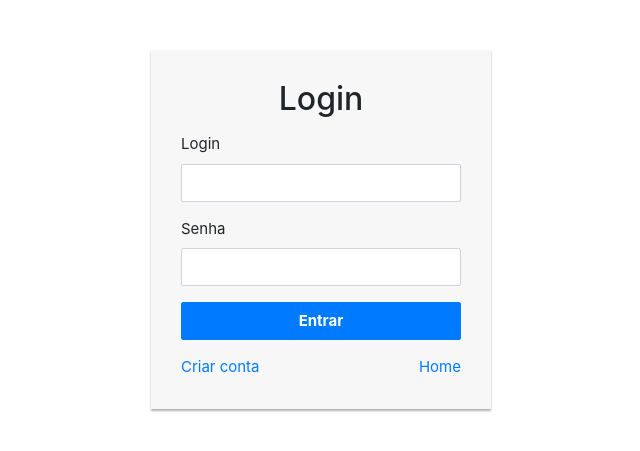
After one commit to Quessada/projetoLoja, a PHP site: page /admin/login.php in a window 1280 px wide. The commit adds this page. Shown: the top 451 px of the page, without its empty margins (319-959 px from the left). Run offline with PHP 8.4, Linux system fonts and the light colour scheme.

Commit message:
route att

```diff
--- /dev/null
+++ b/admin/login.php
@@ -0,0 +1,63 @@
+<!DOCTYPE html>
+<html lang="en">
+<head>
+    <meta charset="UTF-8">
+    <meta name="viewport" content="width=device-width, initial-scale=1.0">
+    <title>K - Store - Administração</title>
+    <?php include "../includes/css.inc.php" ?>
+    <style>
+        .login-form {
+            width: 340px;
+            margin: 50px auto;
+            font-size: 15px;
+        }
+        .login-form form {
+            margin-bottom: 15px;
+            background: #f7f7f7;
+            box-shadow: 0px 2px 2px rgba(0, 0, 0, 0.3);
+            padding: 30px;
+        }
+        .login-form h2 {
+            margin: 0 0 15px;
+        }
+        .form-control, .btn {
+            min-height: 38px;
+            border-radius: 2px;
+        }
+        .btn {
+            font-size: 15px;
+            font-weight: bold;
+        }
+    </style>
+</head>
+<body>
+    <div class="login-form">
+        <form action="">
+        <h2 class="text-center">Login</h2>
+            <div class="form-group">
+                <label for="login">Login</label>
+                <input class="form-control" type="text" name="login" id="login">
+            </div>
+            <div class="form-group">
+                <label for="login">Senha</label>
+                <input class="form-control" type="password" name="login" id="login">
+            </div>
+            <div class="form-group">
+                <button type="submit" class="btn btn-primary btn-block">Entrar</button>
+            </div>
+            <div class="clearfix">
+                <a href="./create.php" class="float-left">Criar conta</a>
+                <a href="../index.php" class="float-right">Home</a>
+            </div>
+        </form>
+    </div>
+
+
+    <?php include "../includes/js.inc.php" ?>
+
+</body>
+</html>
+
+<?php
+
+?>
--- a/produtos/index.php
+++ b/produtos/index.php
@@ -10,7 +10,7 @@
 <body>
     <?php include "../includes/menu.inc.php"; ?>
 
-
+    aaaaaaa
     <?php include "../includes/js.inc.php"; ?>
 </body>
 </html>
```
Also changed, not shown: admin/create.php (added, +49 -0 lines), includes/menu.inc.php (+5 -5 lines), index.php (+52 -9 lines), public/index.php (added, +20 -0 lines), img/roupa1.jpg (added), img/roupa2.jpg (added), img/roupa3.jpg (added).
